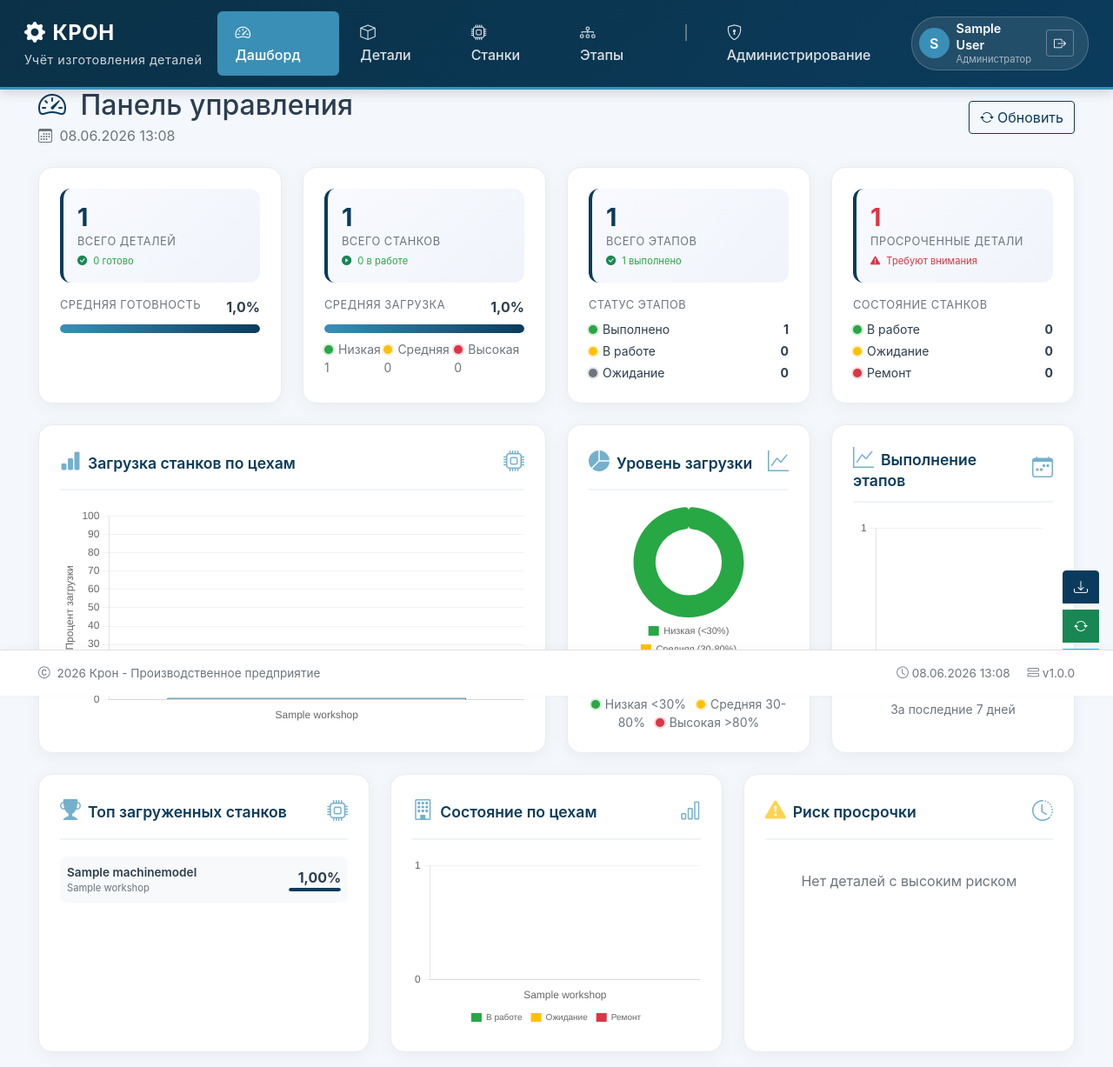
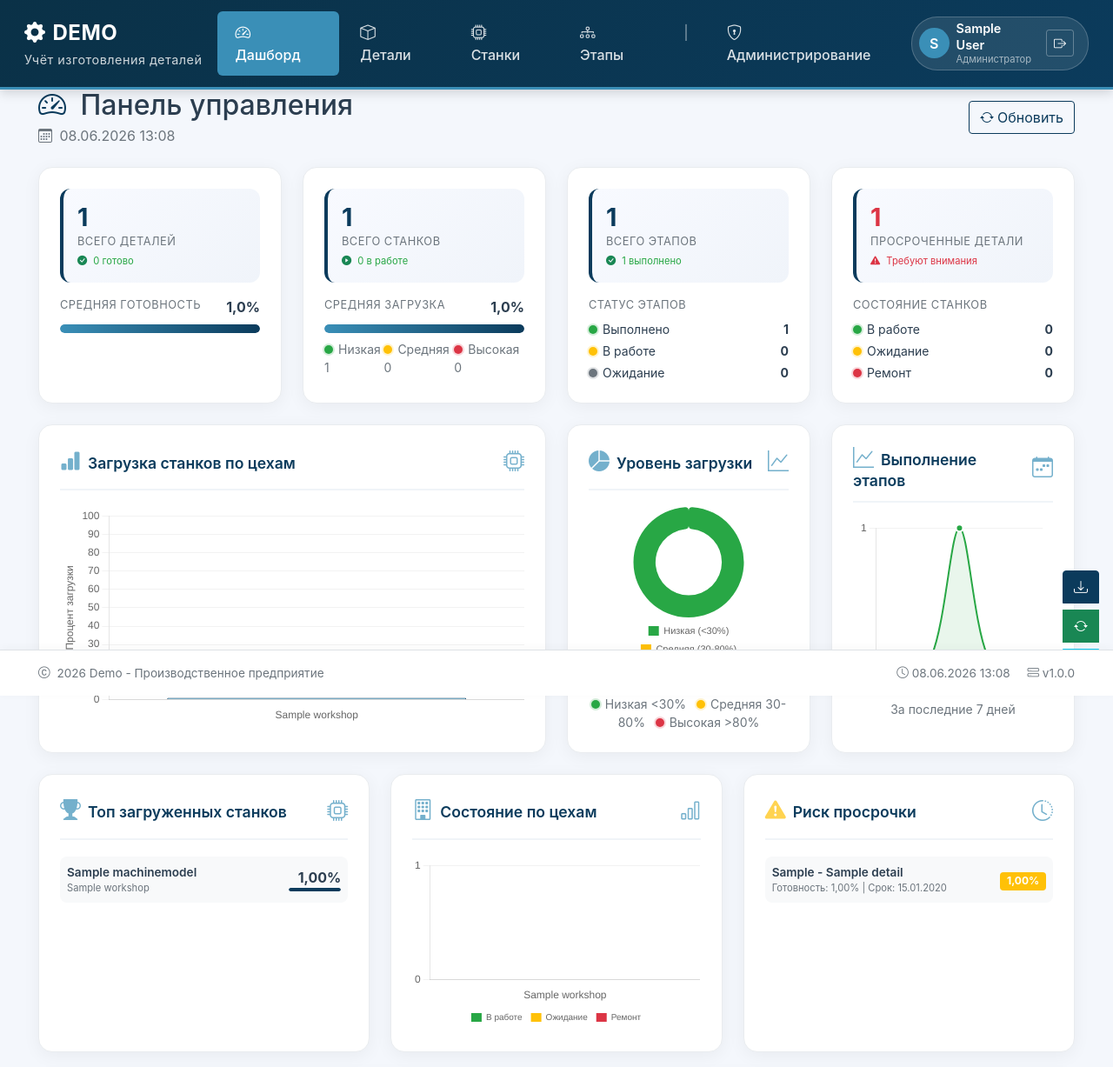
Before and after one commit to prointech-p/FabriFlow, a Django app: page / in a window 1280 px wide. Shown: the top 1227 px of the page at 87% size. Run offline with Django 5.2, Linux system fonts and the light colour scheme; a user stored in the database is signed in; tables that the repository leaves empty hold one stand-in row (values such as "Sample post"); some libraries are stand-ins or nearby versions; some web fonts are replaced.

Commit message:
Demo version for dashboard

```diff
--- a/apps/core/views.py
+++ b/apps/core/views.py
@@ -3,7 +3,7 @@ from django.shortcuts import render, get_object_or_404
 from django.contrib.auth.decorators import login_required
 from django.core.paginator import Paginator
 from django.db.models import (
-    Q, Count, F,
+    Q, Count, F, Max,
     Value, IntegerField, Case, When,
     Avg, DurationField, ExpressionWrapper,
     OuterRef, Subquery
@@ -145,12 +145,49 @@ def dashboard(request):
             })
 
     # ==================== ГРАФИК ВЫПОЛНЕНИЯ ЭТАПОВ ПО ДНЯМ ====================
-    # Последние 7 дней
+    # # Последние 7 дней
+    # last_7_days = []
+    # completed_by_day = []
+
+    # for i in range(6, -1, -1):
+    #     day = now - timedelta(days=i)
+    #     day_start = datetime(day.year, day.month, day.day, tzinfo=now.tzinfo)
+    #     day_end = day_start + timedelta(days=1)
+
+    #     completed_count = Stage.objects.filter(
+    #         is_deleted=False,
+    #         is_completed=True,
+    #         completion_date__range=(day_start, day_end)
+    #     ).count()
+
+    #     last_7_days.append(day.strftime('%d.%m'))
+    #     completed_by_day.append(completed_count)
+
+    # ==================== ГРАФИК ВЫПОЛНЕНИЯ ЭТАПОВ (от последней даты с данными) ====================
+
+    # Находим последнюю дату, когда был завершен хоть один этап
+
+    last_completion = Stage.objects.filter(
+        is_deleted=False,
+        is_completed=True,
+        completion_date__isnull=False
+    ).aggregate(Max('completion_date'))['completion_date__max']
+
+    if last_completion is None:
+        # Если данных нет — показываем последние 7 реальных дней (или пустой график)
+        last_completion = now
+
+    last_completion = last_completion + timedelta(days=3)
+    # Берем 7 дней, заканчивая last_completion (включительно)
+    # last_completion может быть в будущем? нет, но на всякий случай ограничим now
+    end_date = min(last_completion, now)  # чтобы не заглядывать в будущее
+
     last_7_days = []
     completed_by_day = []
 
     for i in range(6, -1, -1):
-        day = now - timedelta(days=i)
+        day = end_date - timedelta(days=i)  # идем от end_date - 6 дней до end_date
+
         day_start = datetime(day.year, day.month, day.day, tzinfo=now.tzinfo)
         day_end = day_start + timedelta(days=1)
 
@@ -194,10 +231,14 @@ def dashboard(request):
     workshop_status = []
     for workshop in workshops[:6]:  # Ограничим до 6 цехов для графика
         machines = workshop.machines.filter(is_deleted=False)
+        print(machines)
         workshop_status.append({
             'workshop': workshop.name,
-            'active': machines.filter(status__name__icontains='работа').count(),
-            'idle': machines.filter(status__name__icontains='ожида').count(),
+            'active': machines.filter(status__name__icontains='работ').count(),
+            'idle': machines.filter(
+                Q(status__name__icontains='Заморож') |
+                Q(status__name__icontains='Ожид')
+            ).count(),
             'maintenance': machines.filter(
                 Q(status__name__icontains='ремонт') |
                 Q(status__name__icontains='неисправ')
@@ -205,10 +246,26 @@ def dashboard(request):
         })
 
     # ==================== ДЕТАЛИ С ВЫСОКИМ РИСКОМ ПРОСРОЧКИ ====================
+    # Находим последнюю дату, когда был завершен хоть один этап
+
+    last_planned_completion_date = Detail.objects.filter(
+        is_deleted=False,
+        completion_percent__lt=70,
+        planned_completion_date__isnull=False
+    ).aggregate(Max('planned_completion_date'))['planned_completion_date__max']
+
+    if last_planned_completion_date is None:
+        # Если данных нет — показываем последние 7 реальных дней (или пустой график)
+        last_planned_completion_date = now
+
+    now_date = last_planned_completion_date + timedelta(days=-1)
+
+    # now_date = now
+
     at_risk_details = Detail.objects.filter(
         is_deleted=False,
-        planned_completion_date__lt=now + timedelta(days=3),
-        planned_completion_date__gte=now,
+        planned_completion_date__lt=now_date + timedelta(days=3),
+        planned_completion_date__gte=now_date,
         completion_percent__lt=70
     ).exclude(
         status__name__icontains='готов'
--- a/templates/base/base.html
+++ b/templates/base/base.html
@@ -7,7 +7,7 @@
     <meta name="viewport" content="width=device-width, initial-scale=1.0">
 
     <title>
-        {% block title %}Учёт изготовления деталей{% endblock %} | Крон
+        {% block title %}Учёт изготовления деталей{% endblock %} | Demo
     </title>
 
     <!-- Bootstrap 5 CSS -->
@@ -175,7 +175,7 @@
         <div class="container-fluid">
             <!-- Логотип и название -->
             <a class="navbar-brand" href="/">
-                <i class="bi bi-gear-fill me-2"></i>КРОН
+                <i class="bi bi-gear-fill me-2"></i>DEMO
                 <small>Учёт изготовления деталей</small>
             </a>
 
@@ -287,7 +287,7 @@
         <div class="container-fluid">
             <div class="row align-items-center">
                 <div class="col-md-6">
-                    <i class="bi bi-c-circle me-1"></i> 2026 Крон - Производственное предприятие
+                    <i class="bi bi-c-circle me-1"></i> 2026 Demo - Производственное предприятие
                 </div>
                 <div class="col-md-6 text-end">
                     <span class="me-3">
--- a/templates/base/login.html
+++ b/templates/base/login.html
@@ -4,7 +4,7 @@
 <head>
     <meta charset="UTF-8">
     <meta name="viewport" content="width=device-width, initial-scale=1.0">
-    <title>Вход в систему | Крон</title>
+    <title>Вход в систему | Demo</title>
 
     <!-- Bootstrap 5 CSS -->
     <link href="https://cdn.jsdelivr.net/npm/bootstrap@5.3.0/dist/css/bootstrap.min.css" rel="stylesheet">
@@ -190,7 +190,7 @@
     <div class="login-container">
         <div class="login-card">
             <div class="login-header">
-                <h1>КРОН</h1>
+                <h1>DEMO</h1>
                 <p>Производственная система учёта</p>
             </div>
 
@@ -262,7 +262,7 @@
                     <a href="#"><i class="bi bi-question-circle me-1"></i>Забыли пароль?</a>
                 </p>
                 <p class="mb-0 text-muted small">
-                    <i class="bi bi-c-circle me-1"></i>2026 Крон - Все права защищены
+                    <i class="bi bi-c-circle me-1"></i>2026 Demo - Все права защищены
                 </p>
             </div>
         </div>
--- a/templates/dashboard/dashboard.html
+++ b/templates/dashboard/dashboard.html
@@ -2,7 +2,7 @@
 {% load static %}
 {% load date_extras %}
 
-{% block title %}Дашборд | Крон{% endblock %}
+{% block title %}Дашборд | Demo{% endblock %}
 
 {% block extra_css %}
 <style>
--- a/templates/machines/machine_list.html
+++ b/templates/machines/machine_list.html
@@ -1,7 +1,7 @@
 {% extends "base/base.html" %}
 {% load static %}
 
-{% block title %}Станки и оборудование | Крон{% endblock %}
+{% block title %}Станки и оборудование | Demo{% endblock %}
 
 {% block extra_css %}
 <style>
--- a/templates/stages/stage_list.html
+++ b/templates/stages/stage_list.html
@@ -1,7 +1,7 @@
 {% extends "base/base.html" %}
 {% load static %}
 
-{% block title %}Этапы обработки | Крон{% endblock %}
+{% block title %}Этапы обработки | Demo{% endblock %}
 
 {% block extra_css %}
 <style>
```
